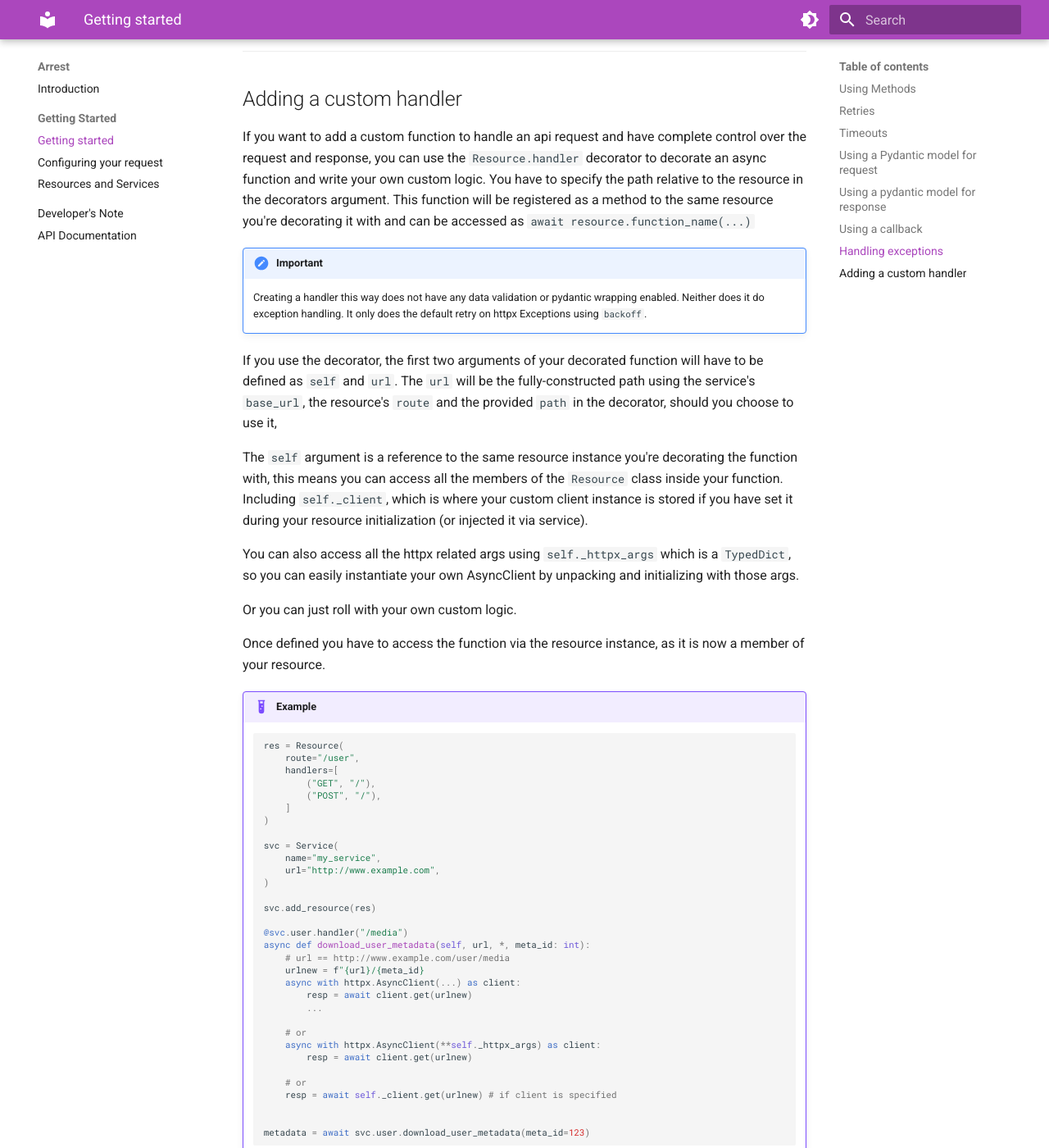
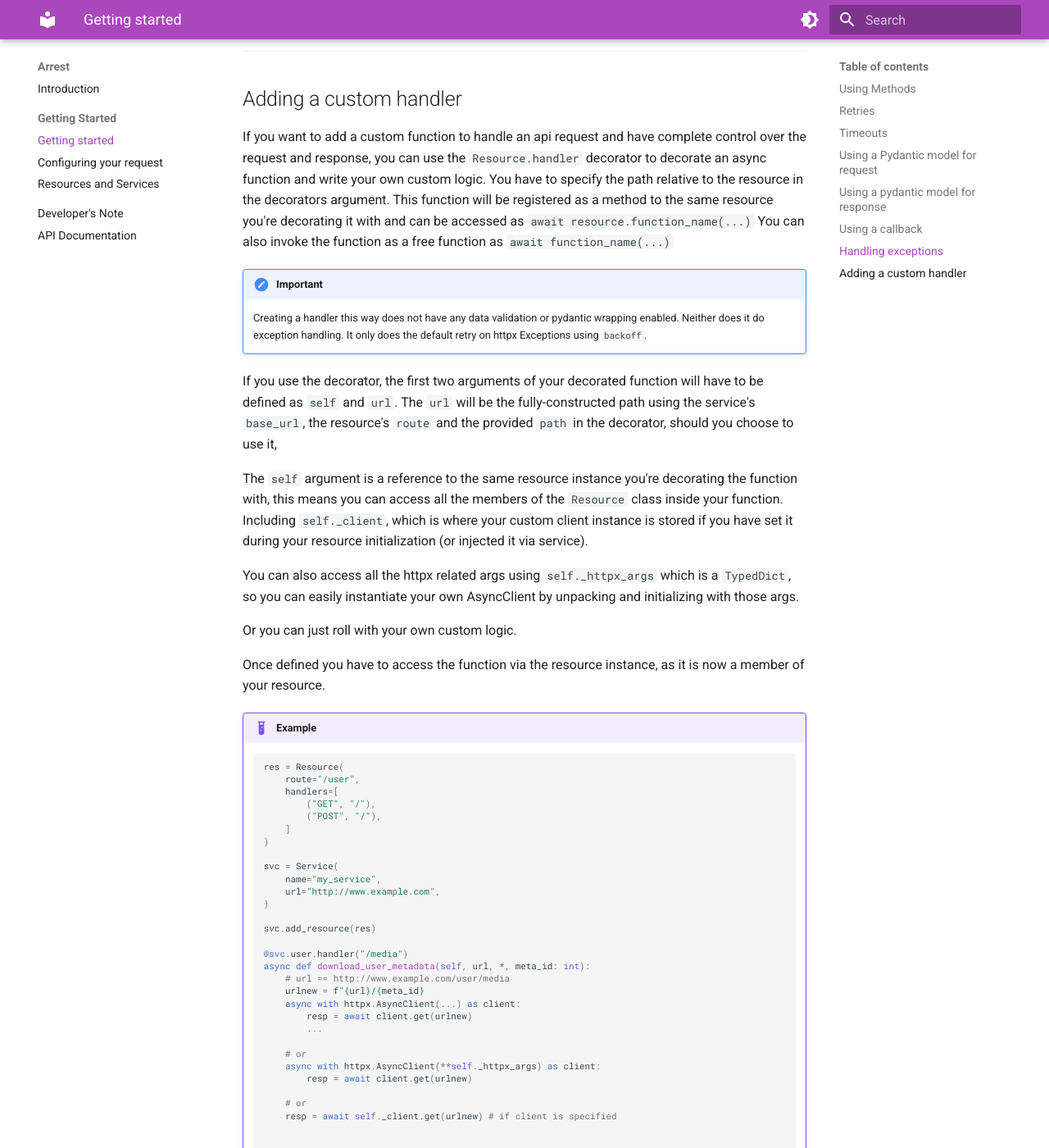
Before and after one commit to s-bose/arrest, an MkDocs documentation site: the page built from docs/getting-started.md, in a window 1280 px wide and 1400 px high, scrolled down 4374 px. Shown: the whole window at 82% size. Built offline with MkDocs 1.6.1 and Material for MkDocs 9.7.7, drawn with Linux system fonts in a browser that asks for light colours; some of the changed text lies outside the part shown.

Commit message:
change docs

````diff
--- a/docs/getting-started.md
+++ b/docs/getting-started.md
@@ -180,7 +180,7 @@ See [API Documentation](api.md) for further details.
 If you want to add a custom function to handle an api request and have complete control over the request and response, you can use the `Resource.handler` decorator to decorate an async function and write your own custom logic.
 You have to specify the path relative to the resource in the decorators argument.
 This function will be registered as a method to the same resource you're decorating it with and can be accessed as `await resource.function_name(...)`
-
+You can also invoke the function as a free function as `await function_name(...)`
 
 !!! Important
     Creating a handler this way does not have any data validation or pydantic wrapping enabled. Neither does it do exception handling.
@@ -232,4 +232,7 @@ Once defined you have to access the function via the resource instance, as it is
 
 
     metadata = await svc.user.download_user_metadata(meta_id=123)
+
+    # or
+    metadata = await download_user_metadata(meta_id=123)
     ```
````
